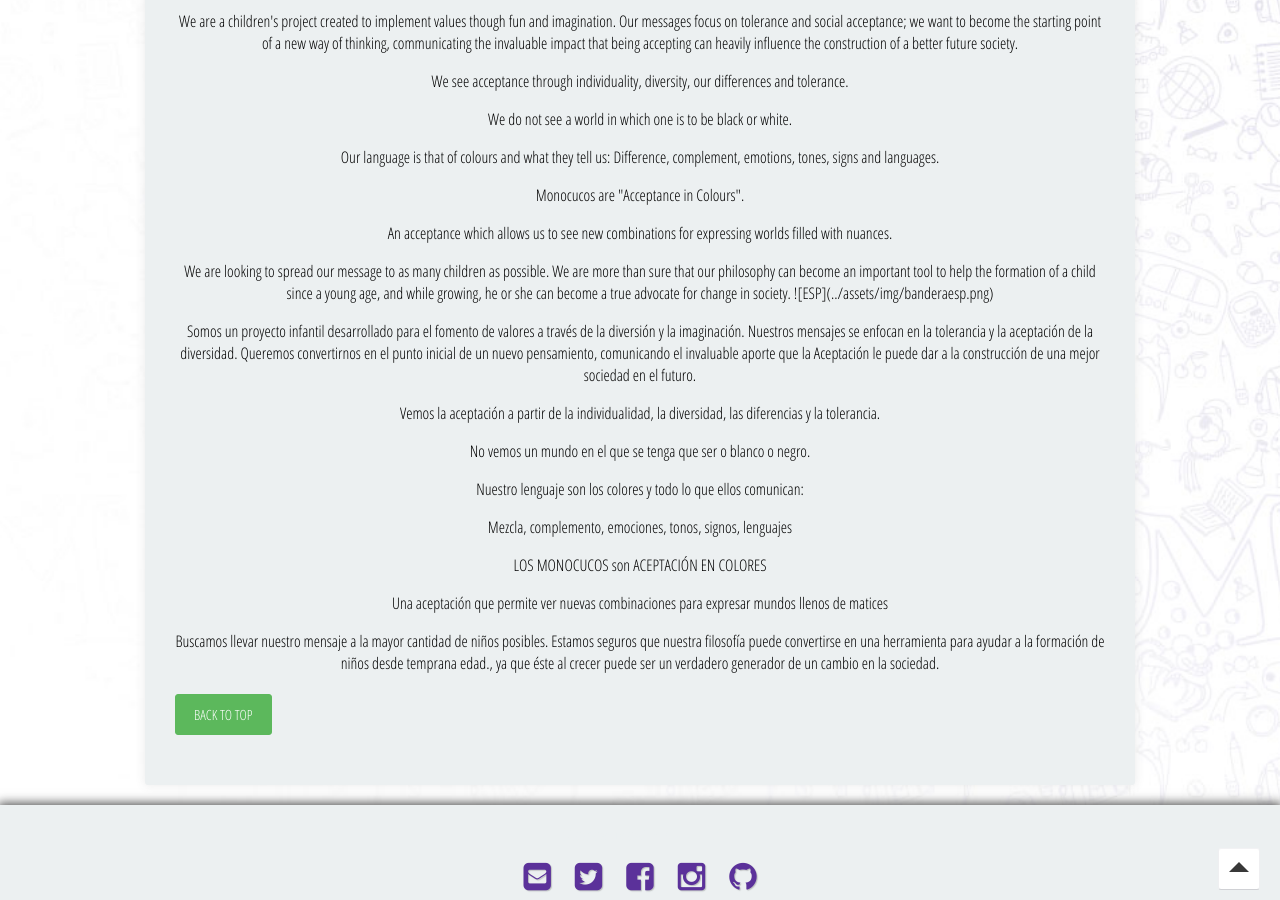
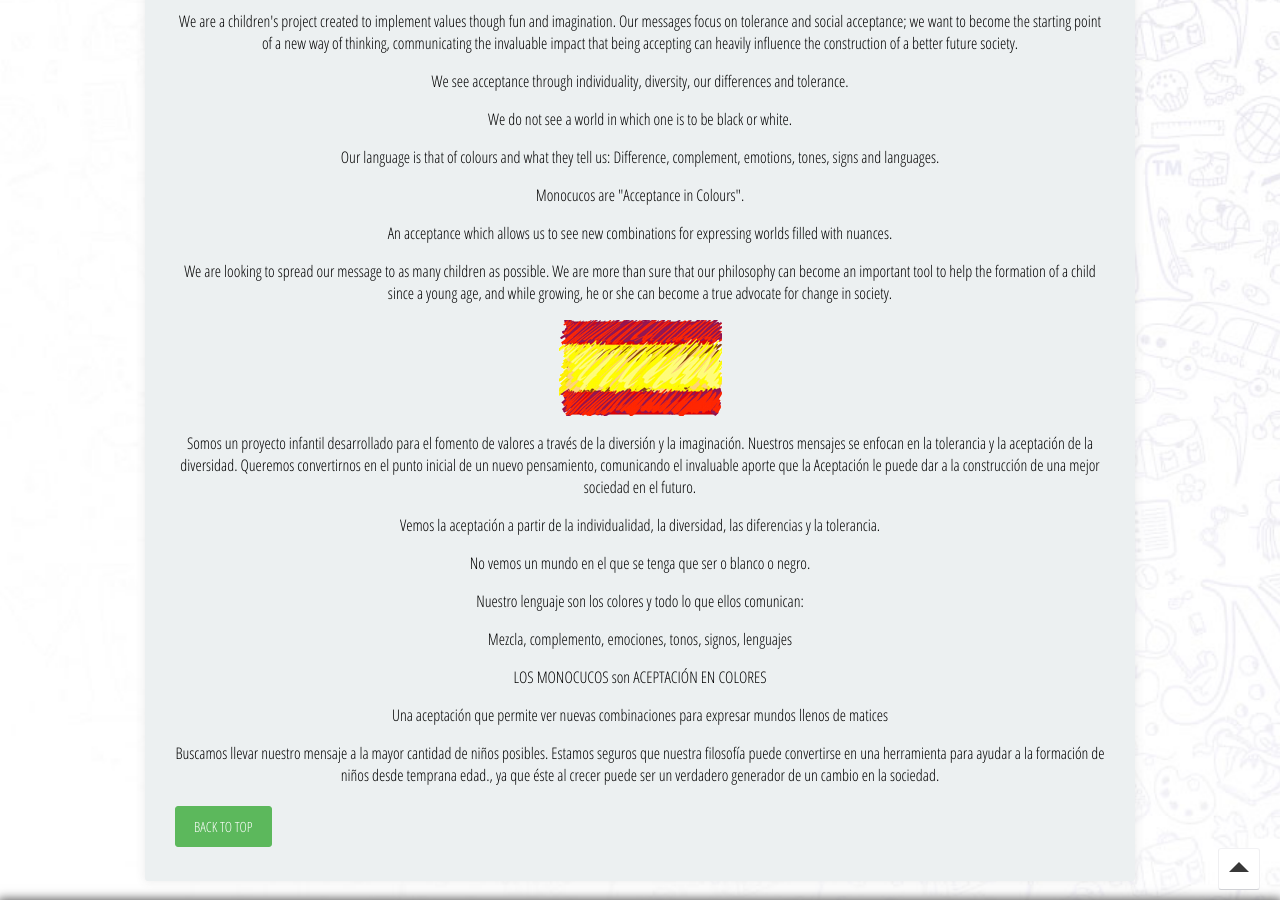
Before and after one commit to MonocucosTM/Monocucos, a Jekyll site: the page built from about/index.md, in a window 1280 px wide and 900 px high, scrolled down 547 px. Built offline with Jekyll 4.4.1, drawn with Linux system fonts in a browser that asks for light colours; nearby versions of some CDN libraries; some web fonts are replaced.

Commit message:
fix flag

```diff
--- a/about/index.md
+++ b/about/index.md
@@ -12,45 +12,59 @@ date: 2017-11-21
 
 <p align="center">
 We are a children's project created to implement values though fun and imagination. Our messages focus on tolerance and social acceptance; we want to become the starting point of a new way of thinking, communicating the invaluable impact that being accepting can heavily influence the construction of a better future society.
+</p>
 <p align="center">
 We see acceptance through individuality, diversity, our differences and tolerance.
+</p>
 <p align="center">
 We do not see a world in which one is to be black or white.
+</p>
 <p align="center">
 Our language is that of colours and what they tell us:
 Difference, complement, emotions, tones, signs and languages.
+</p>
 <p align="center">
 Monocucos are "Acceptance in Colours".
+</p>
 <p align="center">
 An acceptance which allows us to see new combinations for expressing worlds filled with nuances.
+</p>
 <p align="center">
 We are looking to  spread our message to as many children as possible. We are more than sure that our philosophy can become an important tool to help the formation of a child since a young age, and while growing, he or she can become a true advocate for change in society.
+</p>
 
 ![ESP](../assets/img/banderaesp.png)
 
 
 <p align="center">
 Somos un proyecto infantil desarrollado para el fomento de valores a través de la diversión y la imaginación. Nuestros mensajes se enfocan en la tolerancia y la aceptación de la diversidad.   Queremos convertirnos en el punto inicial de un nuevo pensamiento,  comunicando el invaluable aporte que la Aceptación le puede dar a la construcción de una mejor sociedad en el futuro.
+</p>
 <p align="center">
 Vemos la aceptación a partir de la individualidad, la diversidad, las diferencias y la tolerancia.
+</p>
 <p align="center">
 No vemos un mundo en el que se tenga que ser o blanco o negro.
+</p>
 <p align="center">
 Nuestro lenguaje son los colores y todo lo que ellos comunican:
+</p>
 <p align="center">
 Mezcla, complemento, emociones, tonos, signos, lenguajes
+</p>
 
 
 <p align="center">
 LOS MONOCUCOS son ACEPTACIÓN EN COLORES
+</p>
 
 <p align="center">
 Una aceptación que permite ver nuevas combinaciones para expresar mundos llenos de matices
+</p>
 
 <p align="center">
 Buscamos llevar nuestro mensaje  a la mayor cantidad de niños posibles. Estamos seguros que nuestra filosofía puede convertirse en una herramienta para ayudar a la formación de niños desde temprana edad., ya que éste al crecer puede ser un verdadero generador de un cambio en la sociedad.
+</p>
 
 
 
-
-  <div markdown="0"><a href="#" class="btn btn-success">BACK TO TOP</a></div>
+<div markdown="0"><a href="#" class="btn btn-success">BACK TO TOP</a></div>
```
